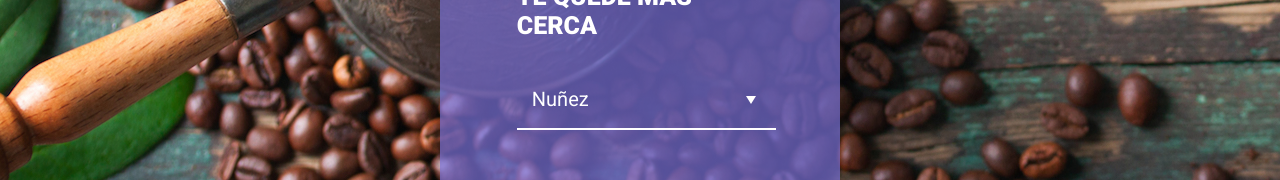
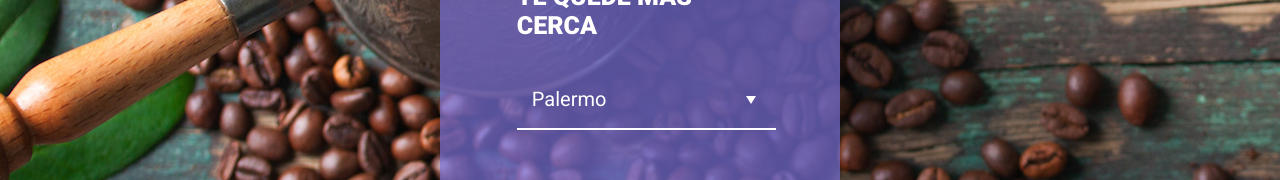
Before and after one commit to chicasprogramando/coffeemap, a Vue app: page / in a window 1280 px wide. Shown: the part 603-783 px from the top of the page. Built offline with nearby package versions, Linux system fonts and the light colour scheme.

Commit message:
Vuex init

```diff
--- a/package.json
+++ b/package.json
@@ -19,7 +19,9 @@
     "vue-style-loader": "^3.0.3",
     "vue-types": "^1.1.1",
     "vue2-google-maps": "^0.8.4",
-    "vue2-leaflet": "0.0.58"
+    "vue2-leaflet": "0.0.58",
+    "vuex": "^3.0.1",
+    "vuex-router-sync": "^5.0.0"
   },
   "devDependencies": {
     "autoprefixer": "^7.1.2",
--- a/src/main.js
+++ b/src/main.js
@@ -3,6 +3,7 @@
 import Vue from 'vue'
 import App from './App'
 import router from './router'
+import store from './store';
 
 Vue.config.productionTip = false
 
@@ -14,6 +15,7 @@ Vue.prototype.$getNeighborhoods = null
 new Vue({
   el: '#app',
   router,
+  store,
   template: '<App/>',
   components: { App }
 })
--- a/src/pages/CustomMap/CustomMap.js
+++ b/src/pages/CustomMap/CustomMap.js
@@ -23,5 +23,13 @@ export default {
 			this.coffee = coffee;
 			this.$router.push({name: 'coffee', params:{id: coffee.id}});
 		},
+        changeNeighborhood(value) {
+            this.$store.dispatch('actionTest', value);
+        }
+	},
+	computed: {
+		neighborhood(){
+			return this.$store.state.neighborhood;
+		},
 	},
 };
--- a/src/pages/CustomMap/CustomMap.vue
+++ b/src/pages/CustomMap/CustomMap.vue
@@ -9,7 +9,7 @@
         />
        <visualSlider/>
         <VisualCafeDetail :coffee="coffee" v-if="coffee"/>
-        <input-dropdown class="seconddropdown" :compact="true" location="belgrano"></input-dropdown>
+        <input-dropdown @input="changeNeighborhood" class="seconddropdown" :compact="true" :location="neighborhood"></input-dropdown>
     </div>
 
 </template>
--- a/src/pages/VisualIntro/VisualIntro.vue
+++ b/src/pages/VisualIntro/VisualIntro.vue
@@ -14,7 +14,7 @@
             <span :class="$style.chooseText">ELEGÍ LA ZONA QUE<br />TE QUEDE MÁS CERCA</span>
 
             <div :class="$style.dropdown">
-                <input-dropdown :class="$style.dropdown" :location="state.location" @input="handleInput"></input-dropdown>
+                <input-dropdown :class="$style.dropdown" :location="neighborhood" @input="changeNeighborhood"></input-dropdown>
             </div>
             <div :class="$style.button">
                 <button-general :class="$style.button" button-text="Comenzar" size="large" @click="handleClick"></button-general>
@@ -40,6 +40,11 @@ export default {
         state: VueTypes.any.isRequired,
         allMethods: VueTypes.any.isRequired,
     },
+    computed: {
+        neighborhood(){
+            return this.$store.state.neighborhood;
+        }
+    },
     mounted(){
         console.log(this.allMethods());
     },
@@ -50,6 +55,10 @@ export default {
         handleInput(value){
             this.allMethods().changeLocation(value);
         },
+        changeNeighborhood(value) {
+            // console.log($event);
+            this.$store.commit('mutateNeighborhood', value);
+        }
     },
 
 };
--- /dev/null
+++ b/src/store/index.js
@@ -0,0 +1,24 @@
+import Vue from 'vue';
+import Vuex from 'vuex';
+
+Vue.use(Vuex);
+
+const store = new Vuex.Store({
+    state: {
+        neighborhood: 'palermo'
+    },
+    mutations:{
+        mutateNeighborhood(state, payload){
+            state.neighborhood = payload;
+        },
+    },
+    actions: {
+        actionTest({commit}, payload) {
+            setTimeout(()=>{
+                commit('mutateNeighborhood', payload)
+            }, 2000);
+        }
+    },
+});
+
+export default store;
```
Also changed, not shown: src/App.vue (line endings or trailing spaces), 1 other file (tests, documents, lock files or other folders).
